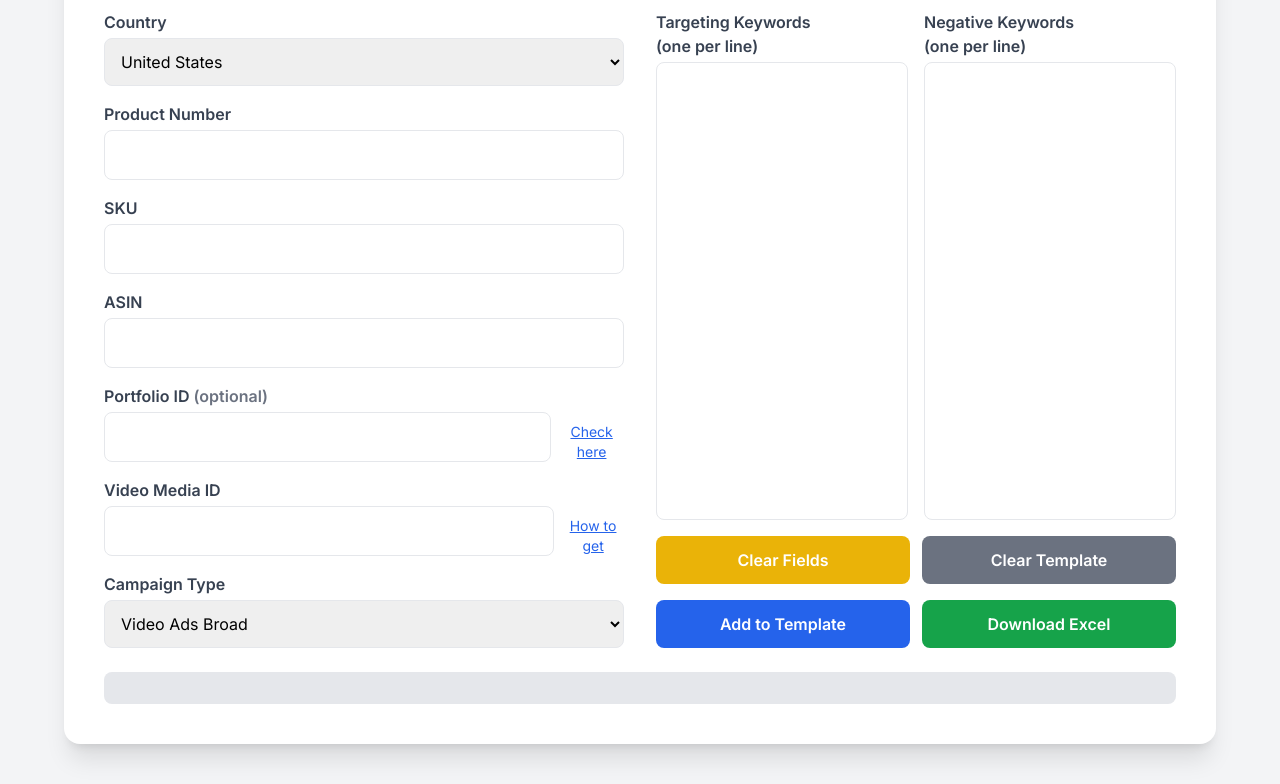
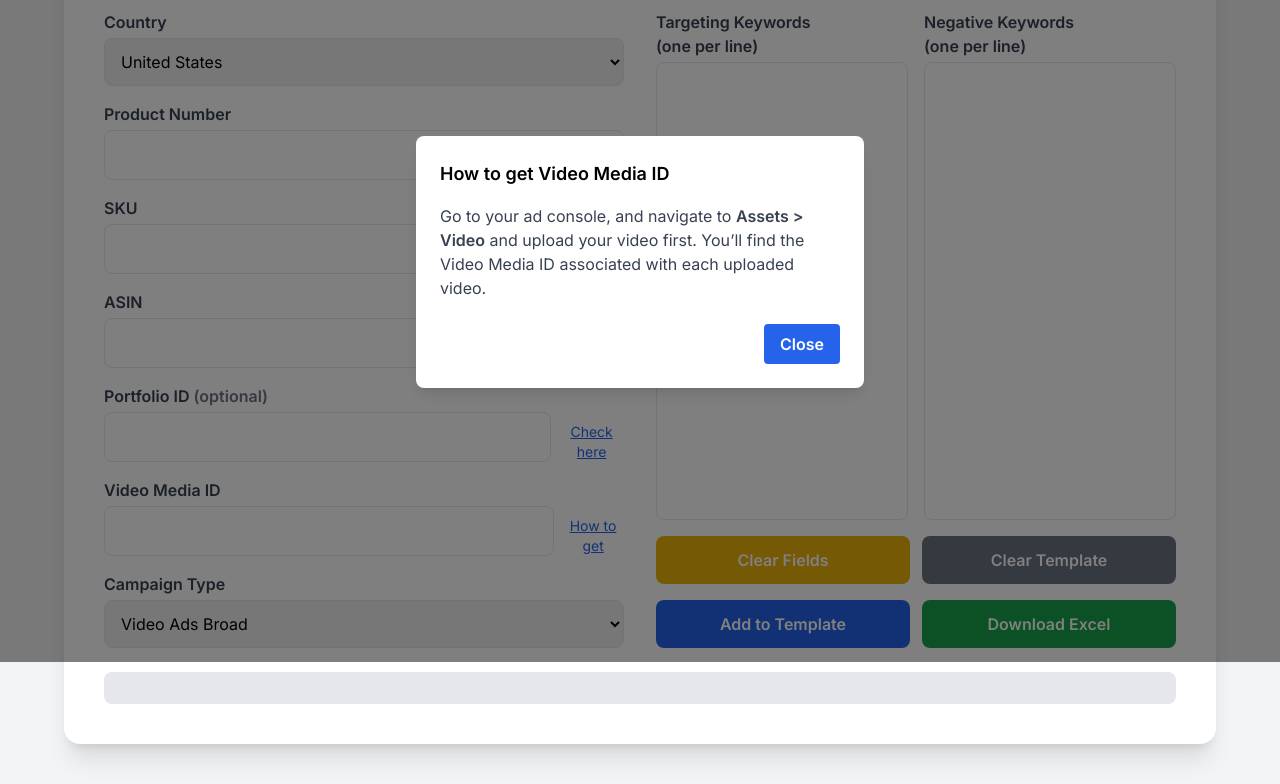
Before and after one commit to ptrgiang/campaign-bulk-operations, a plain HTML site: page index.html in a window 1280 px wide. Both pictures are taken after a click on the button "How to get". Shown: the part 138-922 px from the top of the page. Drawn offline with nearby package versions, Linux system fonts and the light colour scheme.

Commit message:
update video id instruction

```diff
--- a/index.html
+++ b/index.html
@@ -107,7 +107,7 @@
                 />
                 <button
                   type="button"
-                  onclick="alert('To get Video Media ID, follow the instruction in your ad console upload page under Assets > Video.')"
+                  onclick="document.getElementById('videoModal').classList.remove('hidden')"
                   class="text-blue-600 underline text-sm"
                 >
                   How to get
@@ -196,6 +196,29 @@
         id="campaignList"
         class="mt-6 bg-gray-200 p-4 rounded-lg max-h-56 overflow-y-auto text-sm text-gray-800"
       ></div>
+    </div>
+
+    <!-- Video ID Modal -->
+    <div
+      id="videoModal"
+      class="fixed inset-0 bg-black bg-opacity-50 hidden flex items-center justify-center z-50"
+    >
+      <div class="bg-white rounded-lg shadow-lg max-w-md w-full p-6">
+        <h3 class="text-lg font-semibold mb-4">How to get Video Media ID</h3>
+        <p class="text-gray-700 mb-6">
+          Go to your ad console, and navigate to
+          <strong>Assets &gt; Video</strong> and upload your video first. You’ll
+          find the Video Media ID associated with each uploaded video.
+        </p>
+        <div class="text-right">
+          <button
+            onclick="document.getElementById('videoModal').classList.add('hidden')"
+            class="bg-blue-600 hover:bg-blue-700 text-white font-semibold px-4 py-2 rounded"
+          >
+            Close
+          </button>
+        </div>
+      </div>
     </div>
 
     <script>
```
